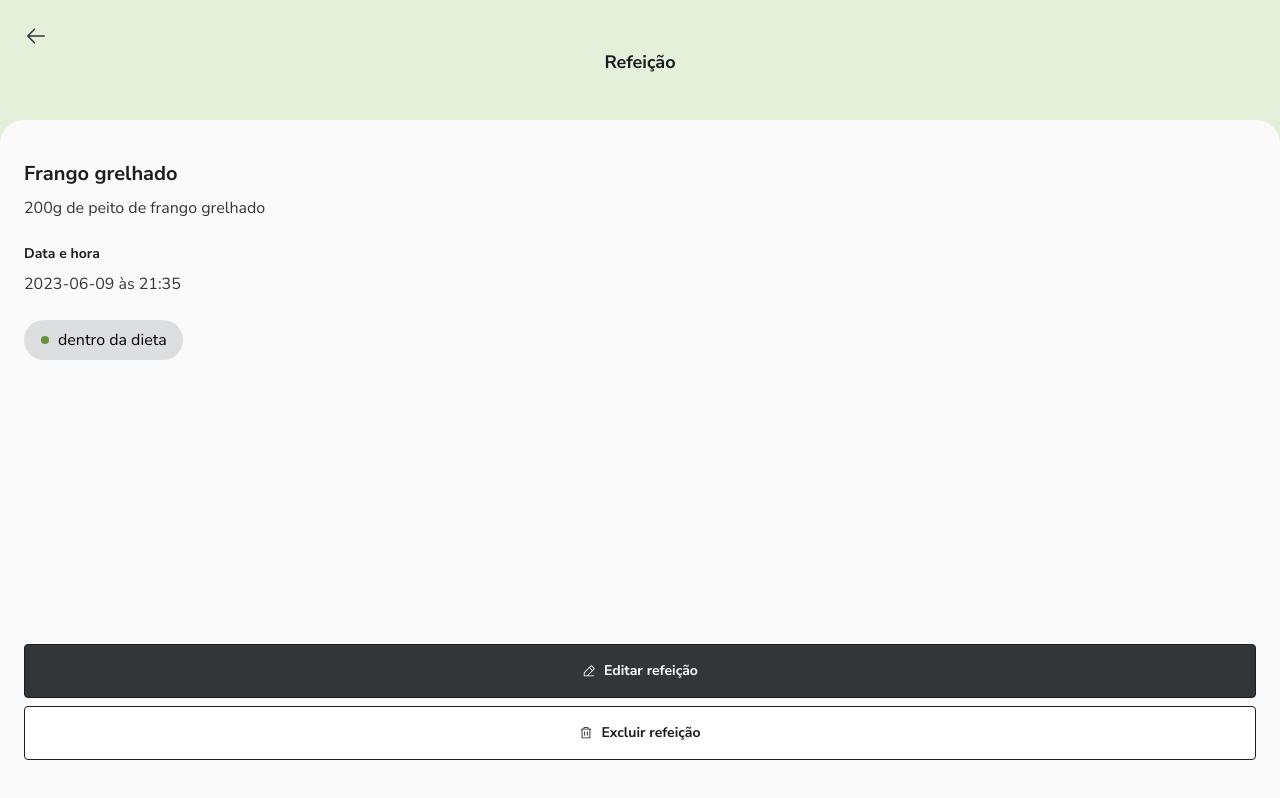
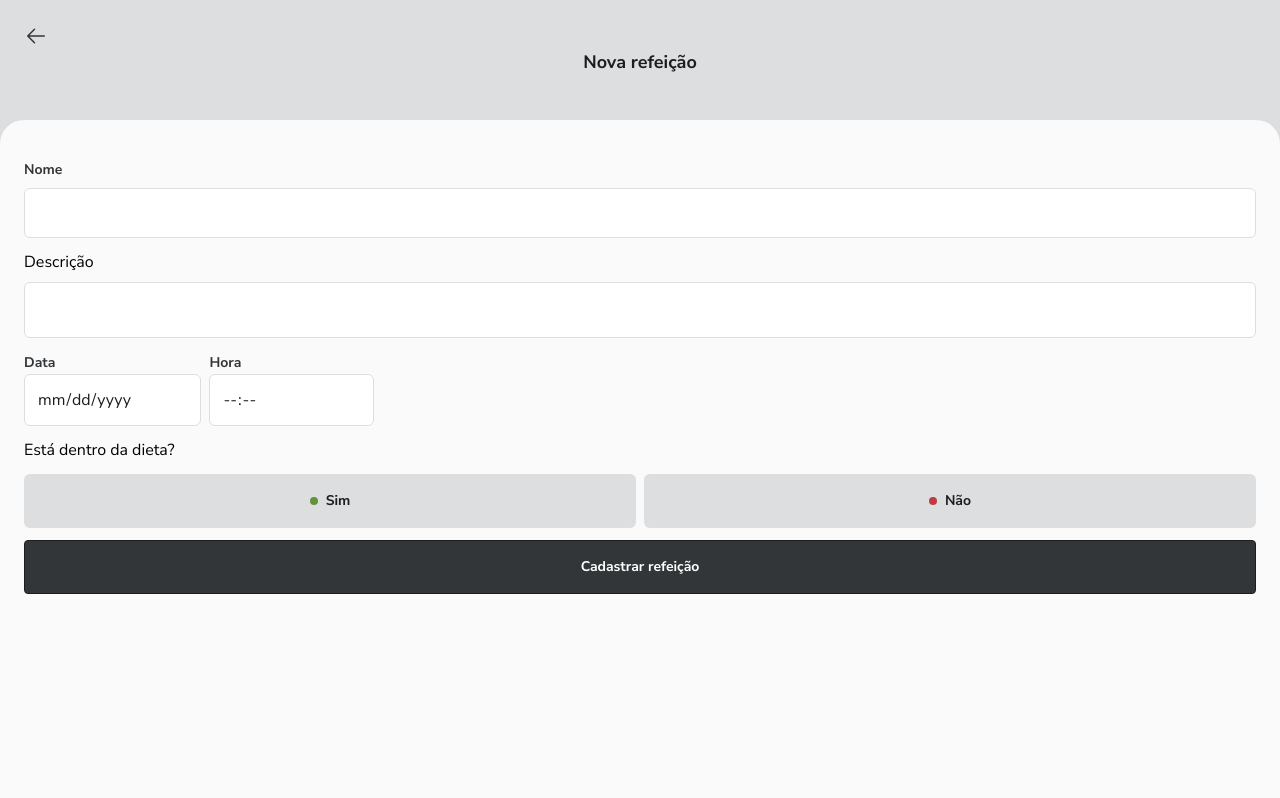
Before and after one commit to EduardoNGomes/Daily_Diet_Front-end, a React (Vite) app: page / in a window 1280 px wide. Built offline with nearby package versions, Linux system fonts and the light colour scheme.

Commit message:
feature:Start Page Edit

```diff
--- a/src/App.tsx
+++ b/src/App.tsx
@@ -4,11 +4,12 @@ import { New } from './pages/New'
 import { CreatedOnDiet } from './pages/CreatedOnDiet'
 import { CreatedOffDiet } from './pages/CreatedOffDiet'
 import { Details } from './pages/Details'
+import { Edit } from './pages/Edit'
 
 export const App = () => {
   return (
     <>
-      <Details />
+      <Edit />
     </>
   )
 }
--- /dev/null
+++ b/src/pages/Edit.tsx
@@ -0,0 +1,25 @@
+import { Form } from '../components/Form'
+import { Header } from '../components/Header'
+import { LayoutPag } from '../components/LayoutPage'
+import { Section } from '../components/Section'
+
+const dataTest = {
+  id: '870170af-7572-402c-8837-9d7aaf3bee49',
+  user_id: '17e815c6-79d2-4c6c-b8ae-e6357a2874d2',
+  name: 'Frango grelhado',
+  description: '200g de peito de frango grelhado',
+  isOnDiet: 1,
+  created_at: '2023-06-09 21:35:13',
+  updated_at: '2023-06-09 21:35:13',
+}
+
+export const Edit = () => {
+  return (
+    <LayoutPag color="bg-gray-5">
+      <Header title="Nova refeição" iconColor="text-gray-2" />
+      <Section>
+        <Form titleFunction="Cadastrar refeição" />
+      </Section>
+    </LayoutPag>
+  )
+}
```
